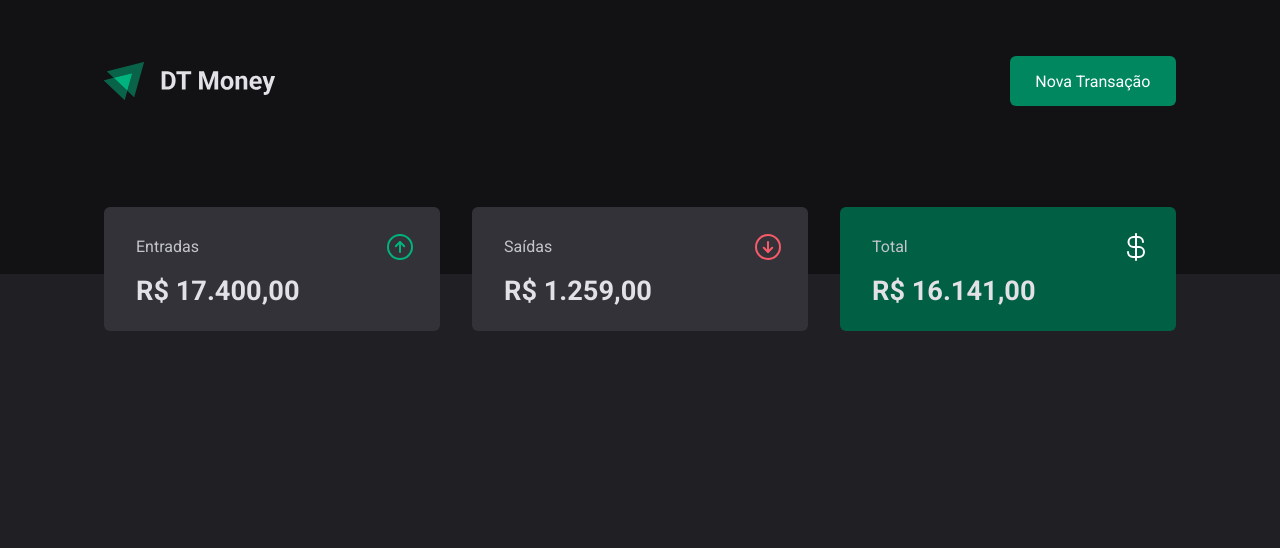
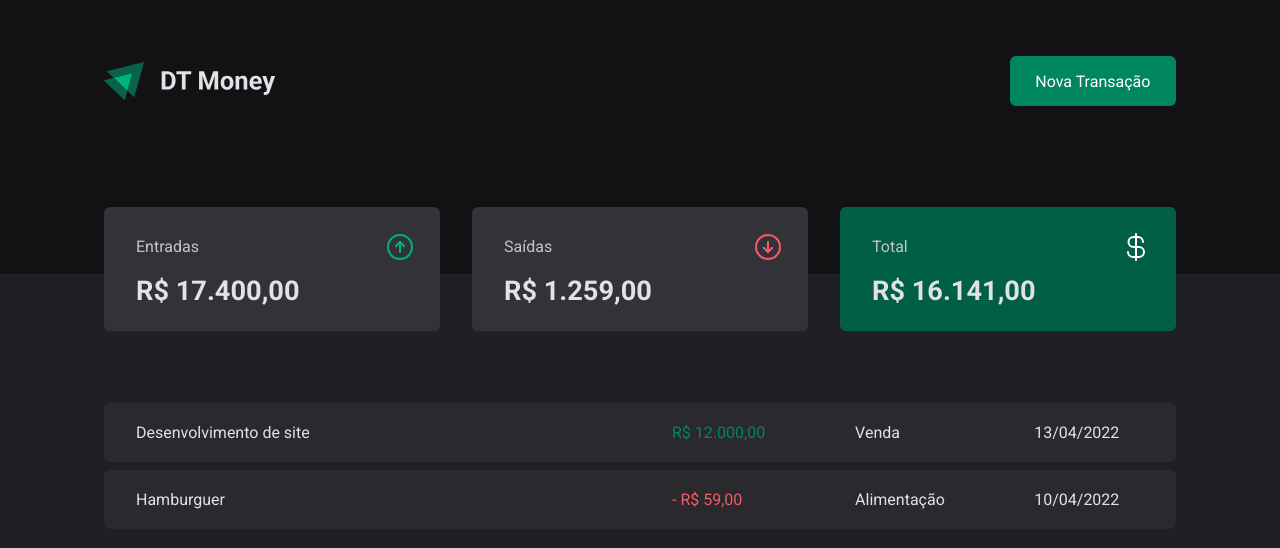
Before and after one commit to skyrons/DT-Money, a React (Vite) app: page / in a window 1280 px wide. Shown: the top 548 px of the page. Built offline with nearby package versions, Linux system fonts and the light colour scheme.

Commit message:
Transactions Table

```diff
--- a/src/pages/Transactions/index.tsx
+++ b/src/pages/Transactions/index.tsx
@@ -1,11 +1,41 @@
 import { Header } from "../../components/Header";
 import { Summary } from "../../components/Summary";
+import { PriceHighlight, TransactionsContainer, TransactionsTable } from "./styles";
 
 export function Transactions (){
   return (
     <div>
       <Header />
       <Summary />
+
+      <TransactionsContainer>
+        <TransactionsTable>
+          <tbody>
+            <tr>
+              <td width="50%">Desenvolvimento de site</td>
+              <td>
+                <PriceHighlight variant="income">
+                  R$ 12.000,00
+                </PriceHighlight>
+
+                </td>
+              <td>Venda</td>
+              <td>13/04/2022</td>
+            </tr>
+            <tr>
+              <td width="50%">Hamburguer</td>
+              <td>
+                <PriceHighlight variant="outcome">
+                  - R$ 59,00
+                </PriceHighlight>
+                </td>
+              <td>Alimentação</td>
+              <td>10/04/2022</td>
+            </tr>
+          </tbody>
+        </TransactionsTable>
+      </TransactionsContainer>
+
     </div>
   )
 }
--- a/src/pages/Transactions/styles.ts
+++ b/src/pages/Transactions/styles.ts
@@ -0,0 +1,36 @@
+import styled from "styled-components";
+
+export const TransactionsContainer = styled.main`
+  width: 100%;
+  max-width: 1120px;
+  margin: 4rem auto 0;
+  padding: 0 1.5rem;
+`;
+
+export const TransactionsTable = styled.table`
+  width: 100%;
+  border-collapse: separate;
+  border-spacing: 0 0.5rem;
+
+  td {
+    padding: 1.25rem 2rem;
+    background-color: ${props => props.theme['gray-700']};
+
+    &:first-child{
+      border-top-left-radius: 6px;
+      border-bottom-left-radius: 6px;
+    }
+    &:last-child{
+      border-top-right-radius: 6px;
+      border-bottom-right-radius: 6px;
+    }
+  }
+`;
+
+interface PriceHighlightProps {
+  variant: 'income' | 'outcome'
+}
+
+export const PriceHighlight = styled.span<PriceHighlightProps>`
+  color: ${props => props.variant == 'income' ? props.theme['green-500'] : props.theme['red-300']}
+`;
```
